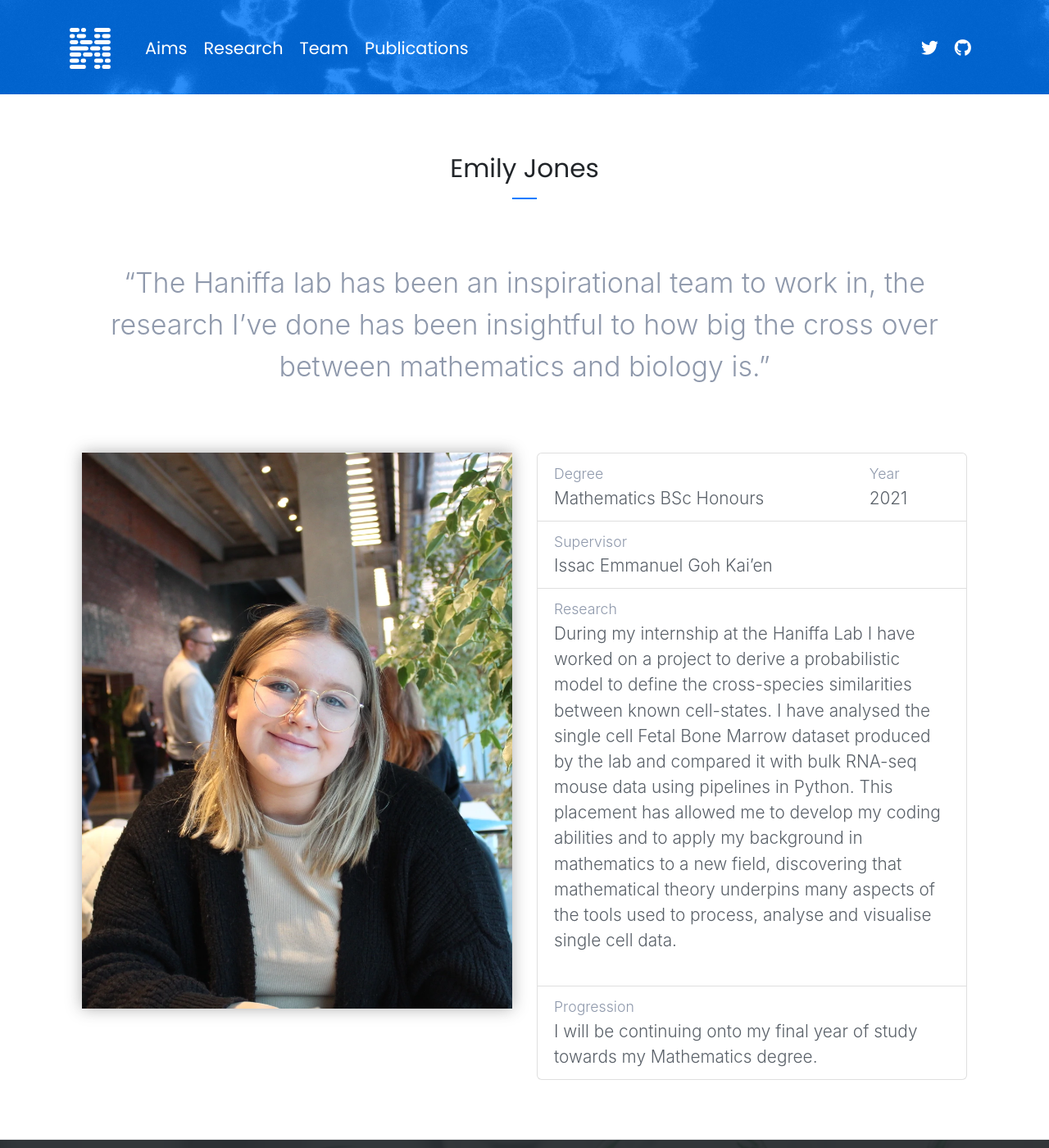
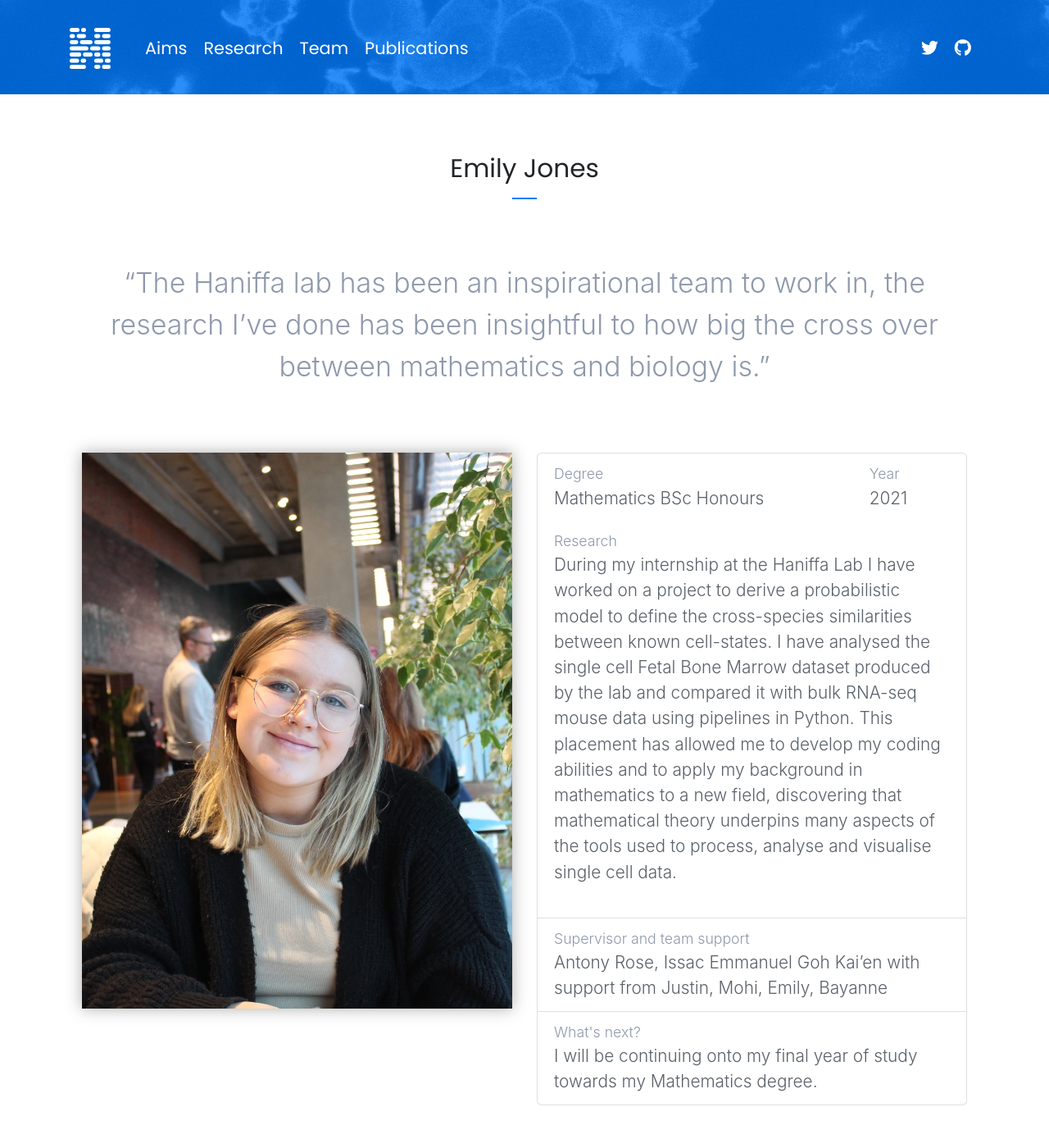
Before and after one commit to haniffalab/haniffalab.github.io, a Jekyll site: the page built from _internships/emily-jones.md, in a window 1280 px wide and 1400 px high. Shown: the whole window at 82% size. Built offline with Jekyll 4.4.1, drawn with Linux system fonts in a browser that asks for light colours; nearby versions of some CDN libraries.

Commit message:
supervisor design update

```diff
--- a/_internships/emily-jones.md
+++ b/_internships/emily-jones.md
@@ -6,7 +6,7 @@ faculty: "Faculty of Science, Agriculture and Engineering "
 school: "School of Mathematics, Statistics and Physics"
 qualification: "Mathematics BSc Honours"
 year: 2021
-supervisor: "Issac Emmanuel Goh Kai’en"
+supervisor: "Antony Rose, Issac Emmanuel Goh Kai’en with support from Justin, Mohi, Emily, Bayanne"
 quote: "The Haniffa lab has been an inspirational team to work in, the research I’ve done has been insightful to how big the cross over between mathematics and biology is."
 thumbnail: "emily-jones.webp"
 image: "emily-jones-full.webp"
--- a/_layouts/intern.html
+++ b/_layouts/intern.html
@@ -3,6 +3,7 @@ layout: default
 ---
 <div class="team-profile section py-4">
   <h3 class="section-title text-center m-5">{{ page.name }}
+    <span class="team-position">{{ page.subject }}</span>
     <span class="team-position">{{ page.subject }}</span>
   </h3>
   <div class="container py-5">
@@ -19,17 +20,22 @@ layout: default
           <div class="col-lg-6 col-md-12 col-sm-12">
             <ul class="list-group">
               <li class="list-group-item">
-                <div class="row">
+                <div class="row mb-4">
                   <div class="col-lg-9 col-md-9 col-sm-12">
                     <span class="list-item-title">Degree</span>{{ page.qualification }}
                   </div>
                   <div class="col-lg-3 col-md-3 col-sm-12">
                     <span class="list-item-title">Year</span>{{ page.year }}
+                  </div>
+                </div>
+                <div class="row">
+                  <div class="col-lg-12 col-md-12 col-sm-12">
+                    <span class="list-item-title">Research</span>{{ page.content }}
+                  </div>
                 </div>
                 </li>
-              <li class="list-group-item"><span class="list-item-title">Supervisor</span>{{ page.supervisor }}</li>
-              <li class="list-group-item"><span class="list-item-title">Research</span>{{ page.content }}</li>
-              <li class="list-group-item"><span class="list-item-title">Progression</span>{{ page.progression }}</li>
+              <li class="list-group-item"><span class="list-item-title">Supervisor and team support</span>{{ page.supervisor }}</li>
+              <li class="list-group-item"><span class="list-item-title">What's next?</span>{{ page.progression }}</li>
             </ul>
           </div>
         </div>
```
Also changed, not shown: _internships/benjamin-keane.md (+1 -1 lines), _internships/ming-ki-ho.md (+1 -1 lines).
